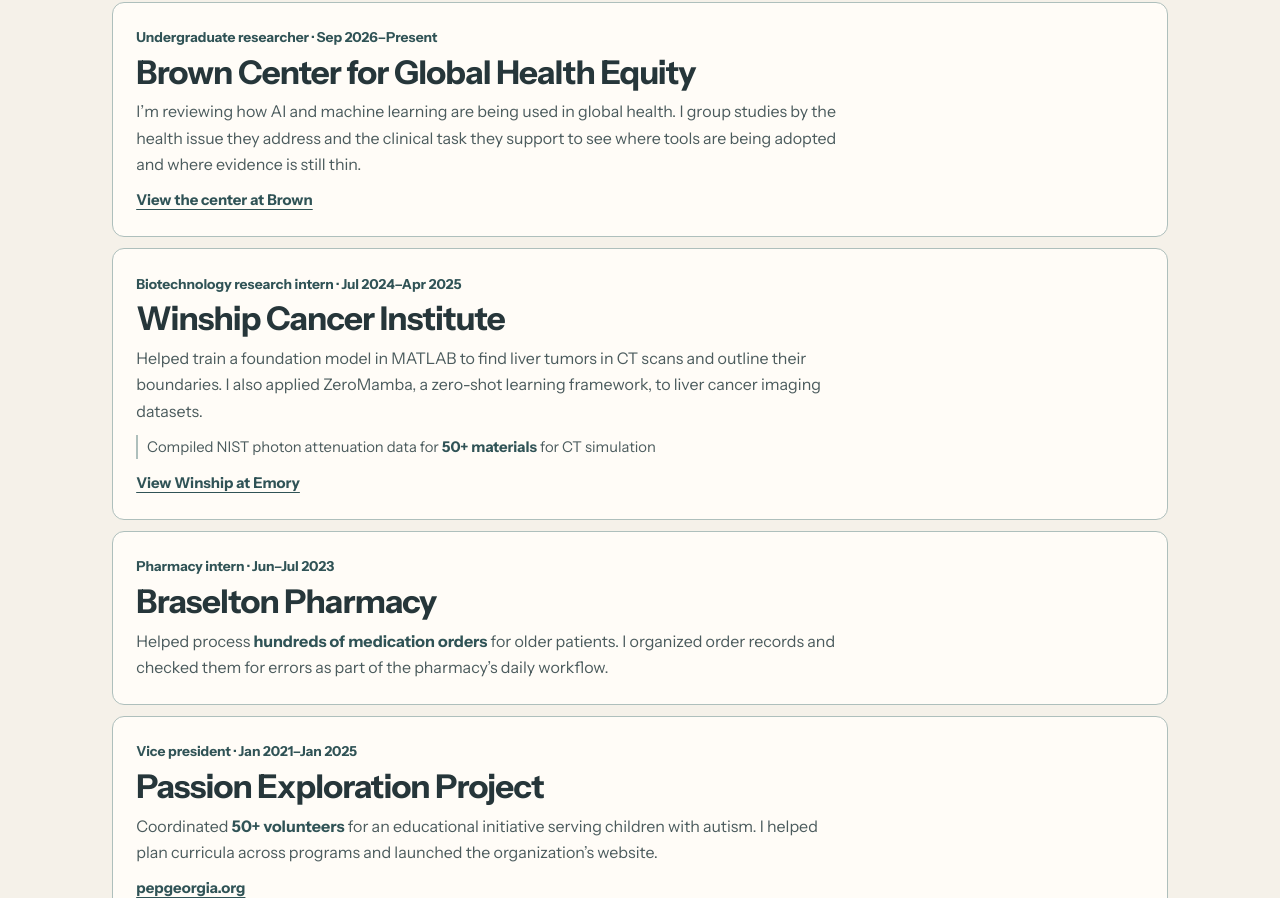
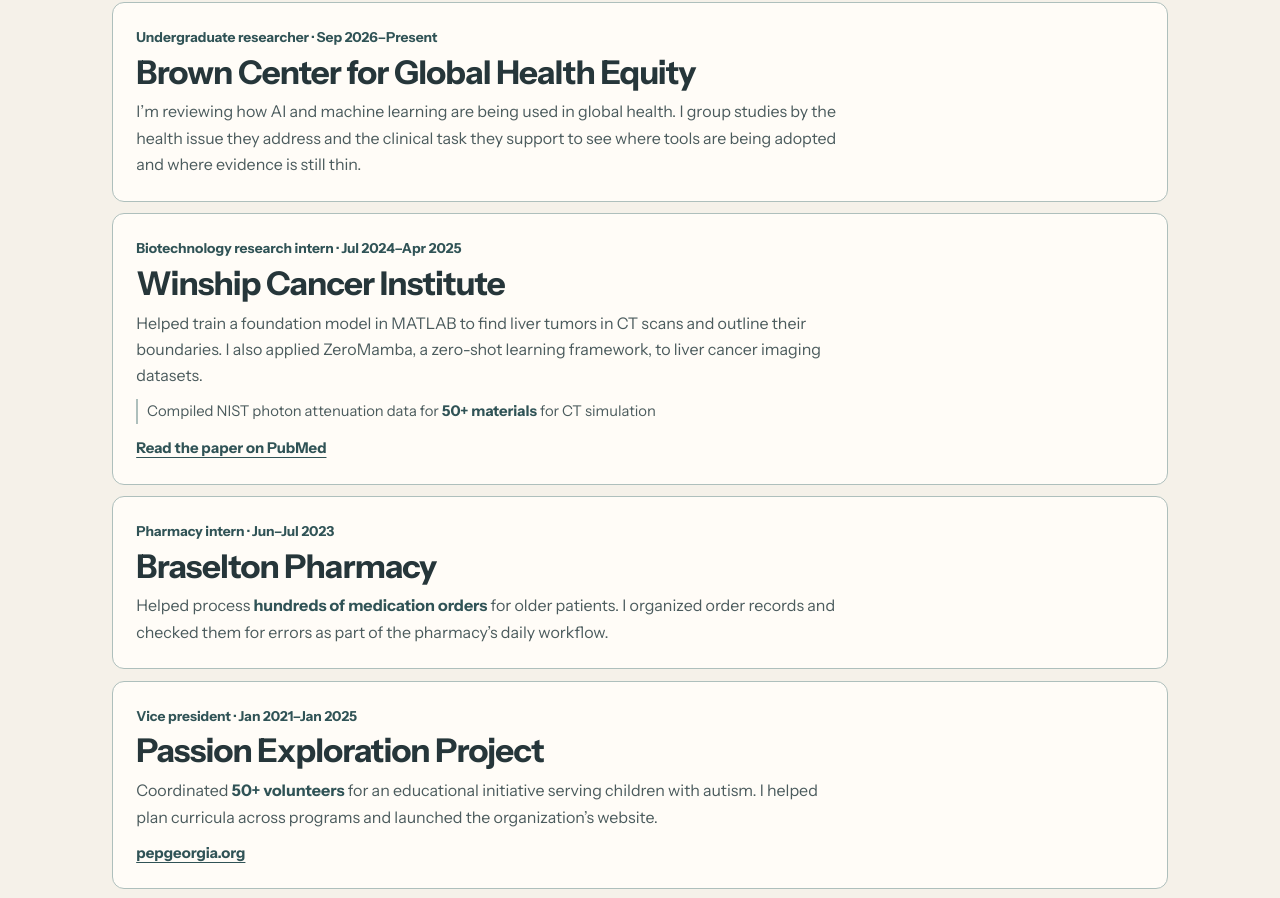
Before and after one commit to changxlu/page, a plain HTML site: page index.html in a window 1280 px wide. Shown: the part 1057-1955 px from the top of the page. Drawn offline with Linux system fonts and the light colour scheme.

Commit message:
Link Winship research paper

```diff
--- a/index.html
+++ b/index.html
@@ -77,7 +77,6 @@
           <p class="eyebrow">Undergraduate researcher <span>·</span> Sep 2026–Present</p>
           <h3>Brown Center for Global Health Equity</h3>
           <p>I’m reviewing how AI and machine learning are being used in global health. I group studies by the health issue they address and the clinical task they support to see where tools are being adopted and where evidence is still thin.</p>
-          <a class="card-link" href="https://globalhealth.brown.edu/">View the center at Brown</a>
         </article>
 
         <article class="card" data-category="research healthcare" id="imaging">
@@ -87,7 +86,7 @@
           <ul class="highlights" aria-label="Biomedical imaging highlight">
             <li>Compiled NIST photon attenuation data for <strong>50+ materials</strong> for CT simulation</li>
           </ul>
-          <a class="card-link" href="https://winshipcancer.emory.edu/">View Winship at Emory</a>
+          <a class="card-link" href="https://pubmed.ncbi.nlm.nih.gov/39577474/">Read the paper on PubMed</a>
         </article>
 
         <article class="card" data-category="healthcare" id="pharmacy">
```
